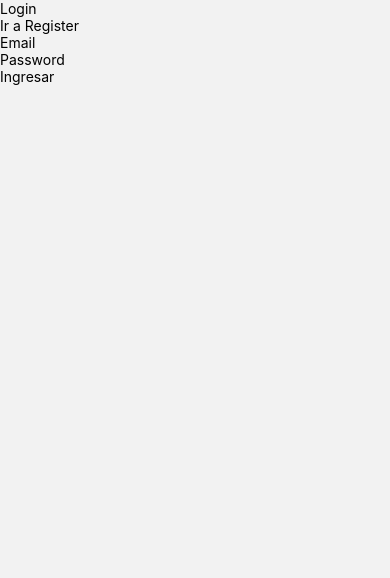
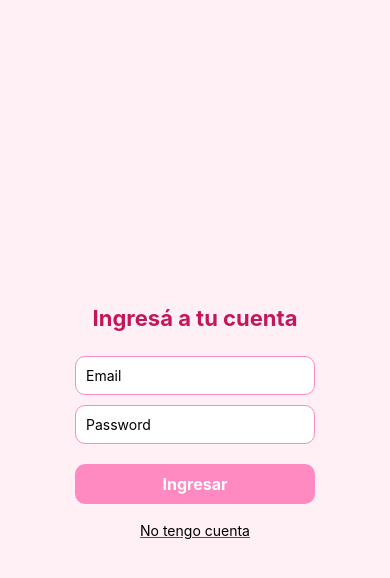
Before and after one commit to SolBurgosB/grupo5_prog3_com1_pi2, a React Native app in the folder grupo5_prog3_com1_pi2/: screen /Login in a window 390 px wide. Shown: the top 578 px of the page. Built offline with nearby package versions, Linux system fonts and the light colour scheme; no server answers.

Commit message:
Hicimos el CSS de Login

```diff
--- a/grupo5_prog3_com1_pi2/src/screens/Login.js
+++ b/grupo5_prog3_com1_pi2/src/screens/Login.js
@@ -44,20 +44,19 @@ export default class Login extends Component {
     render() {
         return (
             <View style={styles.container}>
-                <Text>Login</Text>
-                <Pressable onPress={() => this.props.navigation.navigate("Register")}>
-                    <Text>Ir a Register</Text>
-                </Pressable>
-
+                <Text style={styles.titulo}>Ingresá a tu cuenta</Text>
                 <Pressable>
-                    <TextInput placeholder='Email' onChangeText={text => this.setState({ email: text })} value={this.state.email} />
+                    <TextInput style={styles.campo} placeholder='Email' onChangeText={text => this.setState({ email: text })} value={this.state.email} />
                     <Text>{this.state.erroremail}</Text>
-                    <TextInput placeholder='Password' onChangeText={text => this.setState({ password: text })} value={this.state.password} secureTextEntry={true} />
+                    <TextInput style={styles.campo} placeholder='Password' onChangeText={text => this.setState({ password: text })} value={this.state.password} secureTextEntry={true} />
                     <Text>{this.state.errorpass}</Text>
                     <Text>{this.state.errorfirebase}</Text>
-                    <Pressable onPress={() => this.onSubmit(this.state.email, this.state.password)}>
-                        <Text>Ingresar</Text>
+                    <Pressable style={styles.boton} onPress={() => this.onSubmit(this.state.email, this.state.password)}>
+                        <Text style={styles.textoBoton}>Ingresar</Text>
                     </Pressable>
+                </Pressable>
+                <Pressable style={styles.register} onPress={() => this.props.navigation.navigate("Register")}>
+                    <Text>No tengo cuenta</Text>
                 </Pressable>
             </View>
         )
@@ -67,7 +66,46 @@ export default class Login extends Component {
 const styles = StyleSheet.create({
     container: {
         flex: 1,
+        backgroundColor: "#FFF0F6",
+        justifyContent: "center",
+        alignItems: "center",
+        paddingHorizontal: 20,
+    },
+    titulo: {
+        fontSize: 22,
+        fontWeight: "bold",
+        color: "#C2185B",
+        marginBottom: 25,
+    },
+    campo: {
         width: "100%",
-
-    }
-})
+        backgroundColor: "white",
+        borderColor: "#FF8AC2",
+        borderWidth: 1,
+        borderRadius: 10,
+        padding: 10,
+        marginBottom: 10,
+    },
+    boton: {
+        backgroundColor: "#FF8AC2",
+        borderRadius: 10,
+        paddingVertical: 10,
+        width: "100%",
+        alignItems: "center",
+        marginTop: 10,
+        marginBottom: 10,
+    },
+    textoBoton: {
+        color: "white",
+        fontWeight: "bold",
+        fontSize: 16,
+    },
+    register: {
+        color: "#C2185B",
+        fontSize: 14,
+        alignItems: "center",
+        width: "100%",
+        marginTop: 8,
+        textDecorationLine: "underline",
+    },
+});
```
